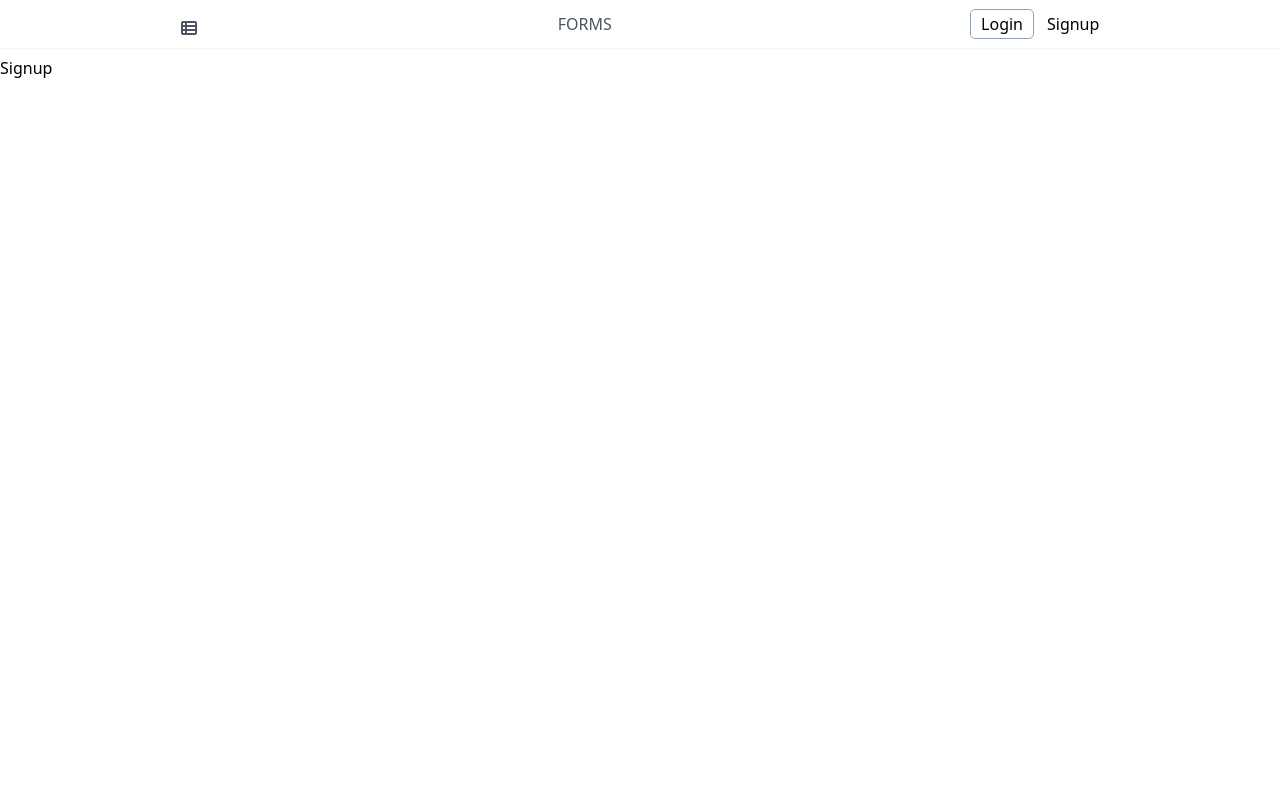
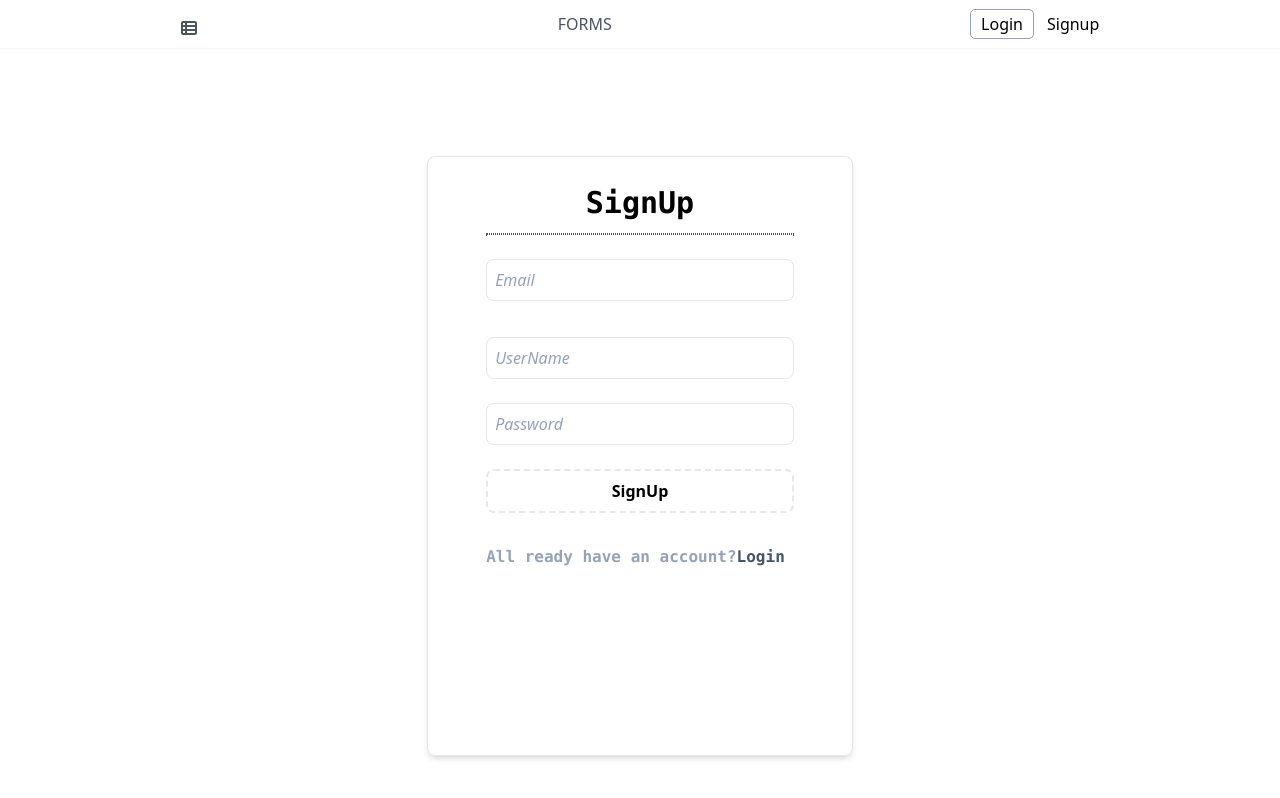
Before and after one commit to timeisnotgood/Forms, a React (Create React App) app in the folder Forms-web/: page /signup in a window 1280 px wide. Shown: the top 798 px of the page. Built offline with nearby package versions, Linux system fonts and the light colour scheme.

Commit message:
SignUp page design added

```diff
--- a/Forms-web/src/Pages/Signup.jsx
+++ b/Forms-web/src/Pages/Signup.jsx
@@ -1,8 +1,43 @@
 import React from 'react'
+import { Link } from 'react-router-dom'
 
 const Signup = () => {
   return (
-    <div>Signup</div>
+    <div className='flex flex-col justify-center items-center h-screen'>
+
+    {/* Design start */}
+      <div className='border-solid border rounded-lg w-1/3 h-3/4 shadow-md flex flex-col items-center gap-3 box-border p-5'>
+        <h3 className='text-center font-mono font-semibold text-3xl mt-2'>SignUp</h3>
+        <hr className='w-4/5 border-dotted border border-slate-600'/>
+        <form className='flex flex-col w-4/5 h-4/5 gap-6'>
+          <input
+          type='text'
+          placeholder='Email'
+          className='border-doted placeholder:italic placeholder:text-slate-400 border mt-3 p-2 rounded-lg'/>
+
+          <input
+          type='text'
+          placeholder='UserName '
+          className='border-doted placeholder:italic placeholder:text-slate-400 border mt-3 p-2 rounded-lg'/>
+
+          <input
+             type='text'
+            placeholder='Password'
+            className='border-doted placeholder:italic placeholder:text-slate-400 border p-2 rounded-lg'
+          />
+          <button className='border-dashed border-2 rounded-lg px-4 py-2 font-semibold'>SignUp</button>
+
+          <h2 className='font-mono font-semibold text-md text-slate-400 mt-2'>
+          All ready have an account?
+          <Link to={'/login'}>
+          <span className='text-slate-600'>Login</span>
+          </Link>
+          </h2>
+        </form>
+
+      </div>
+
+    </div>
   )
 }
 
```
